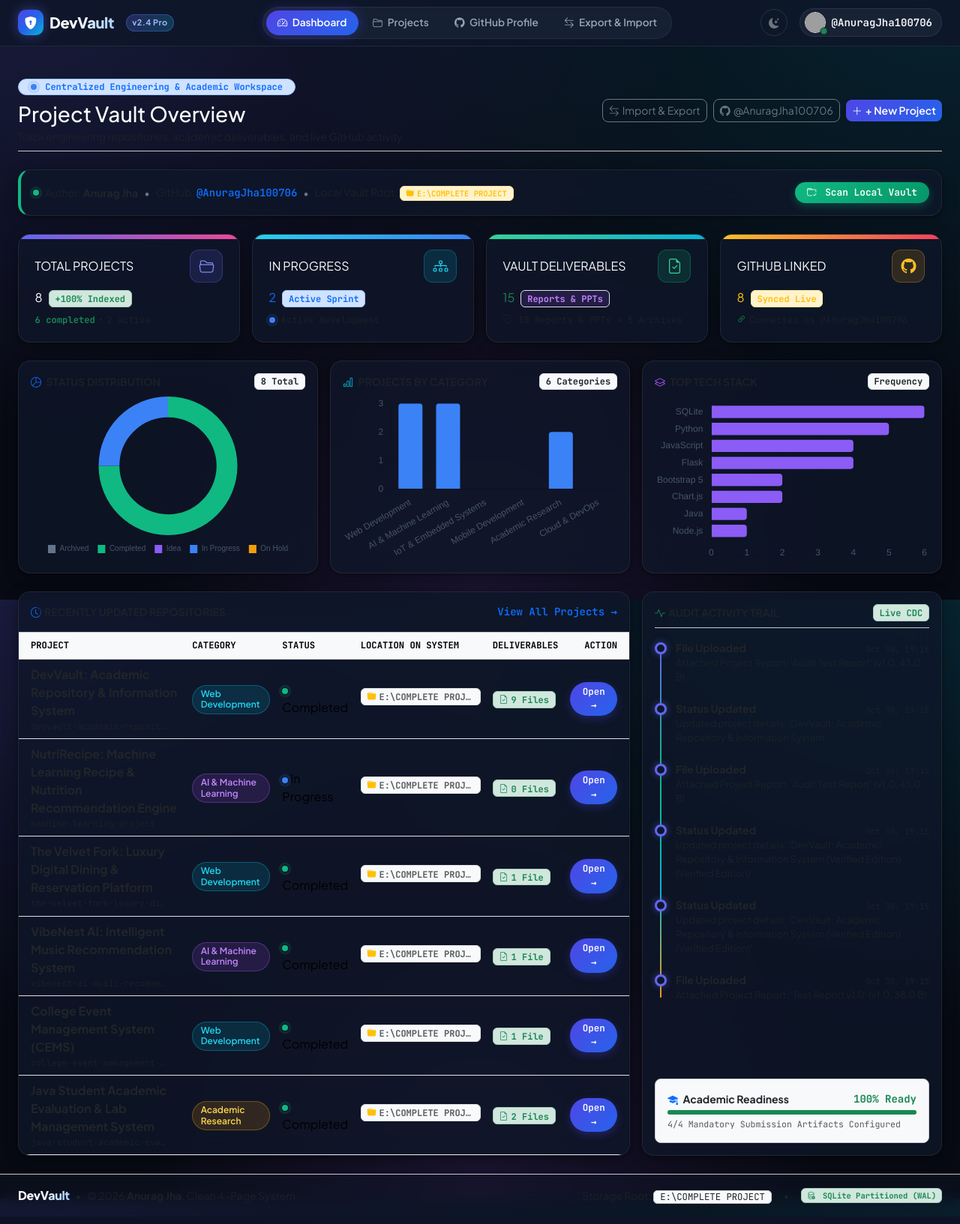
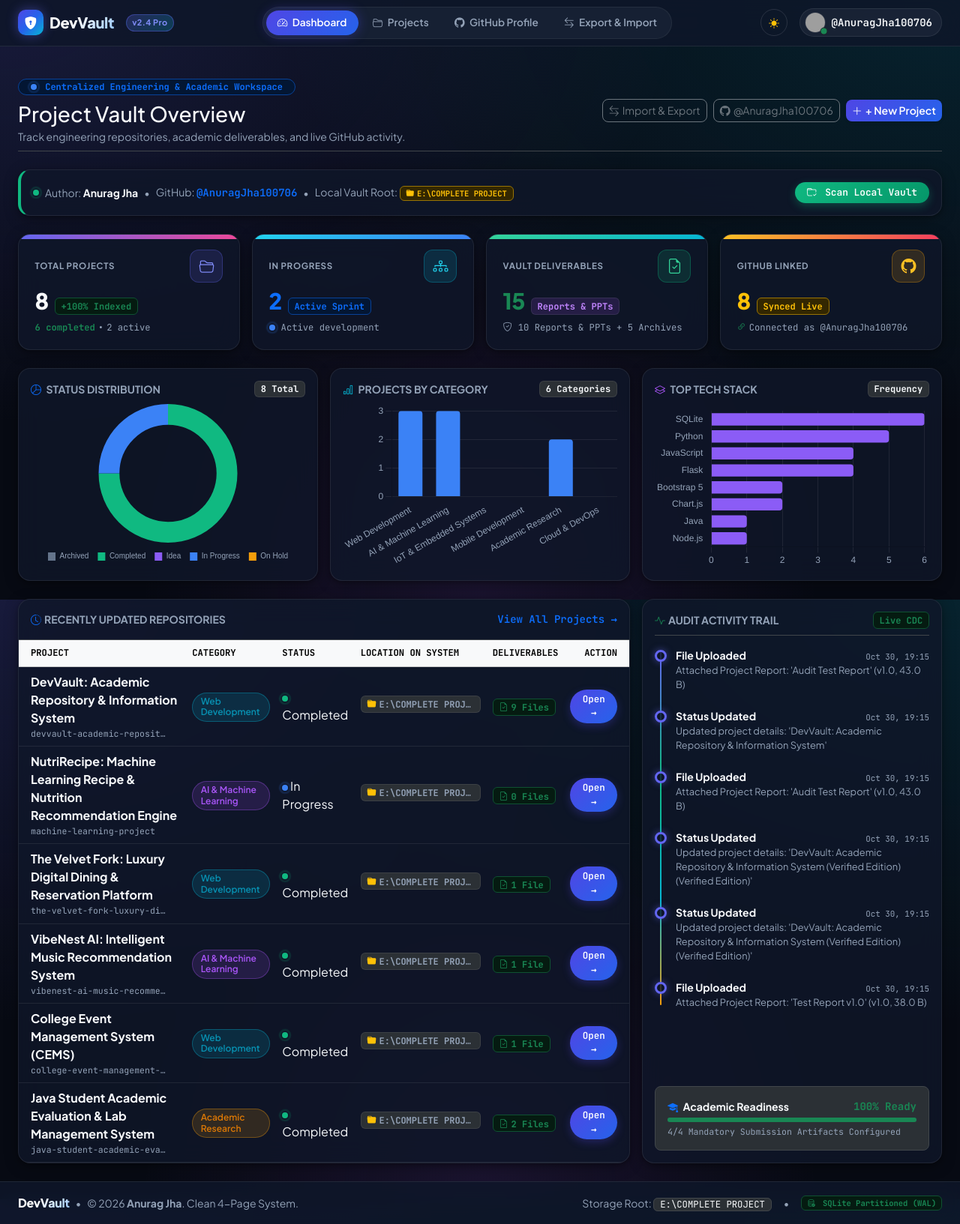
Before and after one commit to AnuragJha100706/GrimVault, a Flask app: page / in a window 1280 px wide. Shown: the whole page at 75% size. Before the commit the page ends 1606 px from the top, so only its background shows below. Run offline with Flask 3, Linux system fonts and the light colour scheme; some libraries are stand-ins or nearby versions; grey boxes are pictures that could not be loaded.

Commit message:
Fix dark/light theme switching, CSS variable hierarchy, and text legibility

```diff
--- a/static/css/style.css
+++ b/static/css/style.css
@@ -12,6 +12,7 @@
   --font-mono: 'JetBrains Mono', SFMono-Regular, Menlo, Monaco, Consolas, monospace;
 
   /* Brand Vibrant Colors */
+  --primary-color: #6366f1;
   --indigo-500: #6366f1;
   --indigo-600: #4f46e5;
   --blue-500: #3b82f6;
@@ -26,39 +27,119 @@
   --pink-500: #ec4899;
   --purple-500: #a855f7;
 
-  /* Light Theme */
+  /* Light Theme Variables (Default) */
   --bg-mesh: radial-gradient(at 0% 0%, rgba(99, 102, 241, 0.12) 0px, transparent 50%),
              radial-gradient(at 100% 0%, rgba(16, 185, 129, 0.10) 0px, transparent 50%),
              radial-gradient(at 50% 100%, rgba(236, 72, 153, 0.08) 0px, transparent 50%);
-  --bg-page: #f8fafc;
-  --bg-surface: rgba(255, 255, 255, 0.82);
-  --bg-surface-elevated: rgba(255, 255, 255, 0.95);
-  --bg-subtle: rgba(241, 245, 249, 0.85);
-  --bg-hover: rgba(226, 232, 240, 0.9);
-  --border-glass: rgba(226, 232, 240, 0.8);
-  --border-glass-strong: rgba(203, 213, 225, 0.9);
+  --bg-page: #f1f5f9;
+  --bg-surface: rgba(255, 255, 255, 0.90);
+  --bg-surface-elevated: #ffffff;
+  --bg-subtle: #f8fafc;
+  --bg-hover: #e2e8f0;
+  --border-glass: rgba(203, 213, 225, 0.8);
+  --border-glass-strong: rgba(148, 163, 184, 0.9);
   --text-main: #0f172a;
   --text-muted: #64748b;
   --card-shadow: 0 4px 20px -2px rgba(15, 23, 42, 0.06), 0 2px 6px -1px rgba(15, 23, 42, 0.04);
   --card-shadow-hover: 0 12px 28px -4px rgba(15, 23, 42, 0.12), 0 6px 12px -2px rgba(15, 23, 42, 0.08);
+
+  /* Light Mode Bootstrap Variables */
+  --bs-body-bg: #f1f5f9;
+  --bs-body-color: #0f172a;
+  --bs-secondary-color: #64748b;
+  --bs-tertiary-color: #94a3b8;
+  --bs-border-color: rgba(203, 213, 225, 0.7);
+
+  /* Light Mode Chrome & Elements */
+  --navbar-bg: rgba(255, 255, 255, 0.90);
+  --navbar-border: rgba(226, 232, 240, 0.85);
+  --nav-pill-bg: rgba(241, 245, 249, 0.90);
+  --nav-pill-border: rgba(203, 213, 225, 0.8);
+  --nav-link-color: #64748b;
+  --nav-link-hover: #0f172a;
+  --brand-title-gradient: linear-gradient(135deg, #0f172a 40%, #2563eb 100%);
+  --avatar-pill-bg: rgba(241, 245, 249, 0.95);
+  --avatar-pill-border: rgba(203, 213, 225, 0.8);
+  --avatar-pill-color: #0f172a;
+  --terminal-bg: #f8fafc;
+  --terminal-border: rgba(203, 213, 225, 0.8);
+  --terminal-color: #0f172a;
 }
 
+/* Explicit Light Selector */
+[data-bs-theme="light"], html.light {
+  --bg-mesh: radial-gradient(at 0% 0%, rgba(99, 102, 241, 0.12) 0px, transparent 50%),
+             radial-gradient(at 100% 0%, rgba(16, 185, 129, 0.10) 0px, transparent 50%),
+             radial-gradient(at 50% 100%, rgba(236, 72, 153, 0.08) 0px, transparent 50%);
+  --bg-page: #f1f5f9;
+  --bg-surface: rgba(255, 255, 255, 0.90);
+  --bg-surface-elevated: #ffffff;
+  --bg-subtle: #f8fafc;
+  --bg-hover: #e2e8f0;
+  --border-glass: rgba(203, 213, 225, 0.8);
+  --border-glass-strong: rgba(148, 163, 184, 0.9);
+  --text-main: #0f172a;
+  --text-muted: #64748b;
+  --card-shadow: 0 4px 20px -2px rgba(15, 23, 42, 0.06), 0 2px 6px -1px rgba(15, 23, 42, 0.04);
+  --card-shadow-hover: 0 12px 28px -4px rgba(15, 23, 42, 0.12), 0 6px 12px -2px rgba(15, 23, 42, 0.08);
+
+  --bs-body-bg: #f1f5f9;
+  --bs-body-color: #0f172a;
+  --bs-secondary-color: #64748b;
+  --bs-tertiary-color: #94a3b8;
+  --bs-border-color: rgba(203, 213, 225, 0.7);
+
+  --navbar-bg: rgba(255, 255, 255, 0.90);
+  --navbar-border: rgba(226, 232, 240, 0.85);
+  --nav-pill-bg: rgba(241, 245, 249, 0.90);
+  --nav-pill-border: rgba(203, 213, 225, 0.8);
+  --nav-link-color: #64748b;
+  --nav-link-hover: #0f172a;
+  --brand-title-gradient: linear-gradient(135deg, #0f172a 40%, #2563eb 100%);
+  --avatar-pill-bg: rgba(241, 245, 249, 0.95);
+  --avatar-pill-border: rgba(203, 213, 225, 0.8);
+  --avatar-pill-color: #0f172a;
+  --terminal-bg: #f8fafc;
+  --terminal-border: rgba(203, 213, 225, 0.8);
+  --terminal-color: #0f172a;
+}
+
+/* Explicit Dark Selector */
 [data-bs-theme="dark"], html.dark {
-  /* Dark Aurora Mesh Theme (Deep Modern Glassmorphism) */
   --bg-mesh: radial-gradient(at 0% 0%, rgba(99, 102, 241, 0.18) 0px, transparent 50%),
              radial-gradient(at 100% 0%, rgba(6, 182, 212, 0.14) 0px, transparent 50%),
              radial-gradient(at 50% 100%, rgba(168, 85, 247, 0.12) 0px, transparent 50%);
   --bg-page: #070a13;
-  --bg-surface: rgba(15, 23, 42, 0.75);
-  --bg-surface-elevated: rgba(23, 32, 54, 0.85);
-  --bg-subtle: rgba(30, 41, 59, 0.65);
-  --bg-hover: rgba(51, 65, 85, 0.7);
+  --bg-surface: rgba(15, 23, 42, 0.80);
+  --bg-surface-elevated: rgba(23, 32, 54, 0.92);
+  --bg-subtle: rgba(30, 41, 59, 0.70);
+  --bg-hover: rgba(51, 65, 85, 0.8);
   --border-glass: rgba(255, 255, 255, 0.08);
   --border-glass-strong: rgba(255, 255, 255, 0.16);
   --text-main: #f8fafc;
   --text-muted: #94a3b8;
   --card-shadow: 0 4px 20px -2px rgba(0, 0, 0, 0.4), 0 2px 6px -1px rgba(0, 0, 0, 0.3);
   --card-shadow-hover: 0 16px 36px -4px rgba(0, 0, 0, 0.6), 0 6px 16px -2px rgba(99, 102, 241, 0.15);
+
+  --bs-body-bg: #070a13;
+  --bs-body-color: #f8fafc;
+  --bs-secondary-color: #94a3b8;
+  --bs-tertiary-color: #64748b;
+  --bs-border-color: rgba(255, 255, 255, 0.08);
+
+  --navbar-bg: rgba(15, 23, 42, 0.85);
+  --navbar-border: rgba(255, 255, 255, 0.08);
+  --nav-pill-bg: rgba(30, 41, 59, 0.6);
+  --nav-pill-border: rgba(255, 255, 255, 0.06);
+  --nav-link-color: #94a3b8;
+  --nav-link-hover: #ffffff;
+  --brand-title-gradient: linear-gradient(135deg, #ffffff 40%, #93c5fd 100%);
+  --avatar-pill-bg: rgba(30, 41, 59, 0.7);
+  --avatar-pill-border: rgba(255, 255, 255, 0.08);
+  --avatar-pill-color: #f8fafc;
+  --terminal-bg: rgba(15, 23, 42, 0.75);
+  --terminal-border: rgba(255, 255, 255, 0.08);
+  --terminal-color: #f8fafc;
 }
 
 /* Base Body Setup */
@@ -80,6 +161,23 @@ code, kbd, samp, pre, .font-monospace {
   font-family: var(--font-mono) !important;
 }
 
+/* Typography Helpers */
+h1, h2, h3, h4, h5, h6 {
+  color: var(--text-main);
+}
+
+.text-muted {
+  color: var(--text-muted) !important;
+}
+
+.text-body {
+  color: var(--text-main) !important;
+}
+
+.text-secondary {
+  color: var(--text-muted) !important;
+}
+
 /* Glassmorphic Cards */
 .glass-card {
   background: var(--bg-surface);
@@ -90,7 +188,8 @@ code, kbd, samp, pre, .font-monospace {
   box-shadow: var(--card-shadow);
   transition: transform 0.2s cubic-bezier(0.16, 1, 0.3, 1),
               box-shadow 0.2s cubic-bezier(0.16, 1, 0.3, 1),
-              border-color 0.2s ease;
+              border-color 0.2s ease,
+              background-color 0.2s ease;
   position: relative;
   overflow: hidden;
 }
@@ -163,21 +263,22 @@ code, kbd, samp, pre, .font-monospace {
   border-radius: 9999px;
   background: linear-gradient(135deg, rgba(99, 102, 241, 0.25), rgba(6, 182, 212, 0.25));
   border: 1px solid rgba(99, 102, 241, 0.4);
-  color: #a5b4fc;
+  color: #818cf8;
 }
 
 /* Nav Pills */
 .nav-pill-container {
-  background: rgba(30, 41, 59, 0.6);
-  border: 1px solid rgba(255, 255, 255, 0.06);
+  background: var(--nav-pill-bg);
+  border: 1px solid var(--nav-pill-border);
   border-radius: 9999px;
   padding: 0.25rem;
   display: flex;
   gap: 0.25rem;
+  transition: background 0.25s ease, border-color 0.25s ease;
 }
 
 .nav-glass-link {
-  color: #94a3b8;
+  color: var(--nav-link-color);
   font-size: 0.85rem;
   font-weight: 600;
   padding: 0.4rem 0.95rem;
@@ -374,6 +474,22 @@ code, kbd, samp, pre, .font-monospace {
   background: linear-gradient(90deg, #fbbf24, #f43f5e);
 }
 
+.kpi-metric-label {
+  font-size: 0.72rem;
+  font-weight: 700;
+  letter-spacing: 0.06em;
+  text-transform: uppercase;
+  color: var(--text-muted);
+}
+
+.kpi-metric-value {
+  font-size: 1.85rem;
+  font-weight: 800;
+  line-height: 1.1;
+  color: var(--text-main);
+  letter-spacing: -0.02em;
+}
+
 .kpi-icon-box {
   width: 44px;
   height: 44px;
@@ -436,30 +558,30 @@ code, kbd, samp, pre, .font-monospace {
 
 .pill-ai {
   background: rgba(168, 85, 247, 0.15);
-  color: #c084fc;
+  color: #a855f7;
   border: 1px solid rgba(168, 85, 247, 0.35);
 }
 
 .pill-web {
   background: rgba(6, 182, 212, 0.15);
-  color: #22d3ee;
+  color: #0891b2;
   border: 1px solid rgba(6, 182, 212, 0.35);
 }
 
 .pill-academic {
   background: rgba(245, 158, 11, 0.15);
-  color: #fcd34d;
+  color: #d97706;
   border: 1px solid rgba(245, 158, 11, 0.35);
 }
 
 .pill-mobile {
   background: rgba(16, 185, 129, 0.15);
-  color: #6ee7b7;
+  color: #059669;
   border: 1px solid rgba(16, 185, 129, 0.35);
 }
 
 .pill-tech {
-  background: rgba(15, 23, 42, 0.45);
+  background: var(--bg-subtle);
   border: 1px solid var(--border-glass);
   color: var(--text-muted);
   font-size: 0.72rem;
@@ -530,7 +652,7 @@ code, kbd, samp, pre, .font-monospace {
   width: 16px;
   height: 16px;
   border-radius: 50%;
-  background: #0f172a;
+  background: var(--bg-surface);
   border: 3px solid #6366f1;
   box-shadow: 0 0 10px rgba(99, 102, 241, 0.5);
 }
@@ -538,6 +660,7 @@ code, kbd, samp, pre, .font-monospace {
 /* Forms & Tables */
 .table {
   color: var(--text-main);
+  --bs-table-color: var(--text-main);
   --bs-table-bg: transparent;
 }
 
--- a/static/js/main.js
+++ b/static/js/main.js
@@ -27,13 +27,12 @@ function initThemeManager() {
     const themeIcon = document.getElementById('theme-icon');
     const htmlEl = document.documentElement;
 
-    const savedTheme = localStorage.getItem('devvault-theme') ||
-        (window.matchMedia('(prefers-color-scheme: dark)').matches ? 'dark' : 'light');
-
+    const savedTheme = localStorage.getItem('devvault-theme') || 'dark';
     setTheme(savedTheme);
 
     if (themeToggleBtn) {
-        themeToggleBtn.addEventListener('click', () => {
+        themeToggleBtn.addEventListener('click', (e) => {
+            e.preventDefault();
             const currentTheme = htmlEl.getAttribute('data-bs-theme') || 'dark';
             const newTheme = currentTheme === 'dark' ? 'light' : 'dark';
             setTheme(newTheme);
@@ -43,11 +42,14 @@ function initThemeManager() {
 
     function setTheme(theme) {
         htmlEl.setAttribute('data-bs-theme', theme);
+        htmlEl.className = theme;
         if (themeIcon) {
             if (theme === 'dark') {
                 themeIcon.className = 'bi bi-sun-fill text-warning';
+                if (themeToggleBtn) themeToggleBtn.setAttribute('title', 'Switch to Light Mode');
             } else {
-                themeIcon.className = 'bi bi-moon-stars-fill text-secondary';
+                themeIcon.className = 'bi bi-moon-stars-fill text-primary';
+                if (themeToggleBtn) themeToggleBtn.setAttribute('title', 'Switch to Dark Mode');
             }
         }
         // Notify components (e.g. charts) of theme change
@@ -146,6 +148,27 @@ window.DevVaultToast = {
    ========================================================================== */
 window.DevVaultCharts = {
     charts: {},
+
+    refreshAll() {
+        const colors = this.getThemeColors();
+        Object.values(this.charts).forEach(chart => {
+            if (!chart) return;
+            if (chart.options.plugins && chart.options.plugins.legend && chart.options.plugins.legend.labels) {
+                chart.options.plugins.legend.labels.color = colors.textColor;
+            }
+            if (chart.options.scales) {
+                if (chart.options.scales.x) {
+                    if (chart.options.scales.x.ticks) chart.options.scales.x.ticks.color = colors.textColor;
+                    if (chart.options.scales.x.grid) chart.options.scales.x.grid.color = colors.gridColor;
+                }
+                if (chart.options.scales.y) {
+                    if (chart.options.scales.y.ticks) chart.options.scales.y.ticks.color = colors.textColor;
+                    if (chart.options.scales.y.grid) chart.options.scales.y.grid.color = colors.gridColor;
+                }
+            }
+            chart.update();
+        });
+    },
 
     getThemeColors() {
         const isDark = document.documentElement.getAttribute('data-bs-theme') === 'dark';
@@ -299,3 +322,10 @@ window.DevVaultCharts = {
         return this.charts[canvasId];
     }
 };
+
+// Global theme change listener to automatically refresh Chart.js themes
+window.addEventListener('themeChanged', () => {
+    if (window.DevVaultCharts && typeof window.DevVaultCharts.refreshAll === 'function') {
+        window.DevVaultCharts.refreshAll();
+    }
+});
--- a/templates/base.html
+++ b/templates/base.html
@@ -1,9 +1,18 @@
 <!DOCTYPE html>
-<html lang="en" data-bs-theme="dark" class="dark">
+<html lang="en" data-bs-theme="dark">
 <head>
     <meta charset="UTF-8">
     <meta name="viewport" content="width=device-width, initial-scale=1.0">
     <title>{% block title %}DevVault: Engineering Repository & Information Management{% endblock %}</title>
+
+    <!-- Synchronous Theme Setup (Prevents Theme Flash) -->
+    <script>
+        (function() {
+            var savedTheme = localStorage.getItem('devvault-theme') || 'dark';
+            document.documentElement.setAttribute('data-bs-theme', savedTheme);
+            document.documentElement.className = savedTheme;
+        })();
+    </script>
 
     <!-- Google Fonts: Plus Jakarta Sans & JetBrains Mono -->
     <link rel="preconnect" href="https://fonts.googleapis.com">
@@ -149,7 +158,7 @@
     <div class="devvault-toast-container" id="devvault-toast-container"></div>
 
     <!-- Minimalist Glass Footer -->
-    <footer class="footer py-3 border-top border-secondary-subtle mt-auto" style="background: rgba(15, 23, 42, 0.4); backdrop-filter: blur(8px);">
+    <footer class="footer py-3 border-top mt-auto" style="background: var(--navbar-bg); border-color: var(--navbar-border) !important; backdrop-filter: blur(12px);">
         <div class="container-fluid px-lg-4 d-flex flex-wrap justify-content-between align-items-center small text-muted" style="max-width: 1440px;">
             <div class="d-flex align-items-center gap-2">
                 <span class="brand-gradient-title fs-6">DevVault</span>
--- a/templates/project_detail.html
+++ b/templates/project_detail.html
@@ -177,7 +177,7 @@
     <div class="glass-card mb-4 shadow-sm" style="border-top: 4px solid #10b981;">
         <div class="p-3 px-4 border-bottom border-secondary-subtle d-flex justify-content-between align-items-center">
             <span class="small fw-bold text-uppercase text-muted d-flex align-items-center gap-2">
-                <i class="bi bi-file-earmark-check text-success fs-5"></i> PROJECT REPORTS, PPTS &amp; DOCUMENTS
+                <i class="bi bi-file-earmark-check text-success fs-5"></i> Project Reports, PPTs & Documents
             </span>
             <span class="badge bg-success-subtle text-success border border-success-subtle font-monospace small">
                 {{ project.deliverables|length }} File{{ 's' if project.deliverables|length != 1 else '' }} Attached
@@ -248,7 +248,7 @@
             <!-- Upload Sub-Card (ADD / UPLOAD PROJECT REPORT, PPT OR DOCUMENT) -->
             <div class="p-3 rounded-3 border border-success-subtle" style="background: rgba(16, 185, 129, 0.04);">
                 <span class="small fw-bold text-uppercase text-success d-flex align-items-center gap-1 mb-3">
-                    <i class="bi bi-cloud-arrow-up-fill"></i> ADD / UPLOAD PROJECT REPORT, PPT OR DOCUMENT
+                    <i class="bi bi-cloud-arrow-up-fill"></i> Add / Upload Project Report, PPT or Document
                 </span>
 
                 <form action="{{ url_for('project_upload_document', project_id=project.id) }}" method="POST" enctype="multipart/form-data">
@@ -304,7 +304,7 @@
     <div class="glass-card mb-4 shadow-sm" id="edit-project-info" style="border-top: 4px solid #f59e0b;">
         <div class="p-3 px-4 border-bottom border-secondary-subtle d-flex justify-content-between align-items-center">
             <span class="small fw-bold text-uppercase text-muted d-flex align-items-center gap-2">
-                <i class="bi bi-pencil-square text-warning fs-5"></i> EDIT PROJECT INFORMATION
+                <i class="bi bi-pencil-square text-warning fs-5"></i> Edit Project Information
             </span>
             <span class="badge bg-warning-subtle text-warning border border-warning-subtle font-monospace small">
                 Update Core Fields
```
Also changed, not shown: other parts of static/css/style.css (+78 -13 lines), templates/export.html (+8 -8 lines), templates/github.html (+8 -8 lines), 3 other files.
